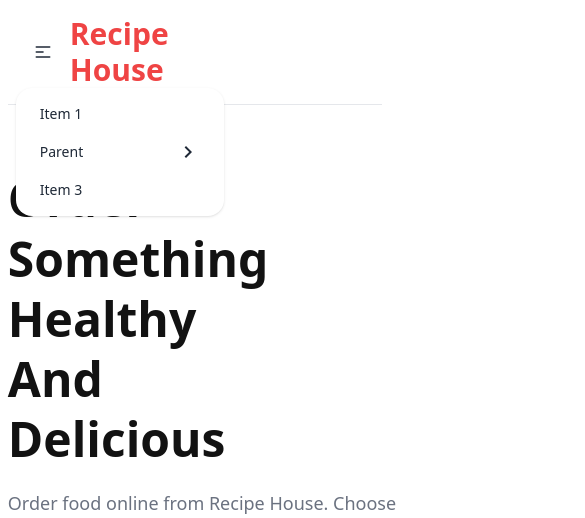
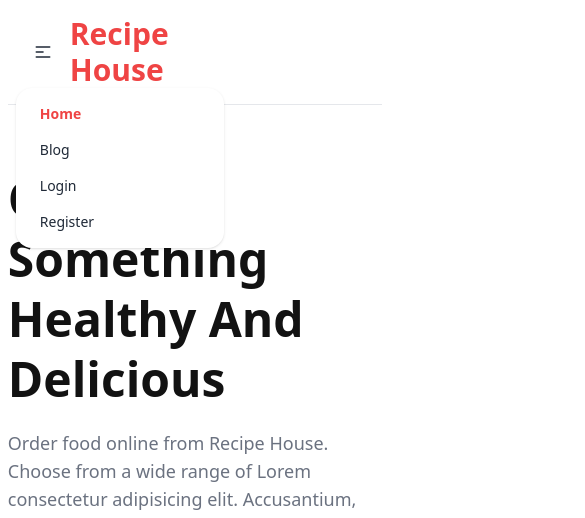
Before and after one commit to naimalinaim1/chef-recipe-house, a React (Vite) app: page / in a window 390 px wide. Both pictures are taken after a click on the label 42 px from the left and 52 px from the top of the page. Shown: the top 518 px of the page, 585 px wide, since content can reach past the window. Built offline with nearby package versions, Linux system fonts and the light colour scheme; no server answers.

Commit message:
responsive layout

```diff
--- a/src/pages/ChefDetails/ChefDetails.jsx
+++ b/src/pages/ChefDetails/ChefDetails.jsx
@@ -17,7 +17,7 @@ const ChefDetails = () => {
         <>
           <div className="hero min-h-[50vh]">
             <div className="hero-content">
-              <div className="flex gap-6">
+              <div className="md:flex gap-6">
                 <img
                   className="w-full h-[350px] rounded-lg"
                   src={picture}
@@ -40,7 +40,7 @@ const ChefDetails = () => {
               </div>
             </div>
           </div>
-          <div className="grid grid-cols-4 gap-4 mb-20">
+          <div className="grid grid-cols-1 sm:grid-cols-2 lg:grid-cols-4 gap-4 mb-20">
             {recipes?.map((recipe) => (
               <ChefRecipes key={recipe.id} userId={id} recipe={recipe} />
             ))}
--- a/src/pages/ChefDetails/RecipeDetails.jsx
+++ b/src/pages/ChefDetails/RecipeDetails.jsx
@@ -23,7 +23,7 @@ const RecipeDetails = () => {
           <div className="mt-20 mb-32">
             <img src={image} alt="" className="h-[300px] mx-auto rounded-xl" />
             <div>
-              <h2 className="text-[#121212] leading-[60px] text-5xl font-bold pr-32">
+              <h2 className="text-[#121212] leading-[60px] text-5xl font-bold  mt-4">
                 {name}
               </h2>
               <p className="text-gray-500 text-lg">{description}</p>
--- a/src/pages/Home/Banner.jsx
+++ b/src/pages/Home/Banner.jsx
@@ -5,7 +5,7 @@ const Banner = () => {
   return (
     <div className="grid md:grid-cols-2 gap-4 items-center">
       <div>
-        <h2 className="text-[#121212] leading-[60px] text-5xl font-bold pr-32">
+        <h2 className="text-[#121212] leading-[60px] text-5xl font-bold md:pr-10 lg:pr-32">
           Order Something Healthy And Delicious
         </h2>
         <p className="text-gray-500 text-lg my-5">
--- a/src/pages/Home/NewestRecipes.jsx
+++ b/src/pages/Home/NewestRecipes.jsx
@@ -7,7 +7,7 @@ const NewestRecipes = () => {
       <img
         src="https://img.freepik.com/free-vector/business-travelers-holding-briefcase_1262-21211.jpg"
         alt=""
-        className="w-full h-[450px] rounded-xl"
+        className="w-full max-h-[450px] rounded-xl"
       />
       <div>
         <h2 className="text-[#121212] leading-[60px] text-5xl font-bold">
--- a/src/pages/Home/Team.jsx
+++ b/src/pages/Home/Team.jsx
@@ -12,7 +12,7 @@ const Team = () => {
   }, []);
 
   return (
-    <div className="my-20 grid grid-cols-[450px_1fr] gap-60">
+    <div className="my-20 grid md:grid-cols-[400px_1fr] lg:grid-cols-[450px_1fr] gap-6 lg:gap-60">
       <div>
         <h2 className="text-[#121212] leading-[60px] text-5xl font-bold mb-4">
           The Simply Recipes Team
--- a/src/pages/Shared/NavBar.jsx
+++ b/src/pages/Shared/NavBar.jsx
@@ -39,33 +39,33 @@ const NavBar = () => {
             className="menu menu-compact dropdown-content mt-3 p-2 shadow bg-base-100 rounded-box w-52"
           >
             <li>
-              <a>Item 1</a>
+              <ActiveLink to="/">Home</ActiveLink>
             </li>
-            <li tabIndex={0}>
-              <a className="justify-between">
-                Parent
-                <svg
-                  className="fill-current"
-                  xmlns="http://www.w3.org/2000/svg"
-                  width="24"
-                  height="24"
-                  viewBox="0 0 24 24"
-                >
-                  <path d="M8.59,16.58L13.17,12L8.59,7.41L10,6L16,12L10,18L8.59,16.58Z" />
-                </svg>
-              </a>
-              <ul className="p-2">
+            <li>
+              <ActiveLink to="/blog">Blog</ActiveLink>
+            </li>
+            {user ? (
+              <>
                 <li>
-                  <a>Submenu 1</a>
+                  <p onClick={handleLogout}>Logout</p>
+                </li>
+                <img
+                  className="w-10 h-10 cursor-pointer rounded-full border"
+                  src={user?.photoURL}
+                  alt={user?.displayName}
+                  title={user?.displayName || "Unknown"}
+                />
+              </>
+            ) : (
+              <>
+                <li>
+                  <ActiveLink to="/login">Login</ActiveLink>
                 </li>
                 <li>
-                  <a>Submenu 2</a>
+                  <ActiveLink to="/register">Register</ActiveLink>
                 </li>
-              </ul>
-            </li>
-            <li>
-              <a>Item 3</a>
-            </li>
+              </>
+            )}
           </ul>
         </div>
         <Link
```
